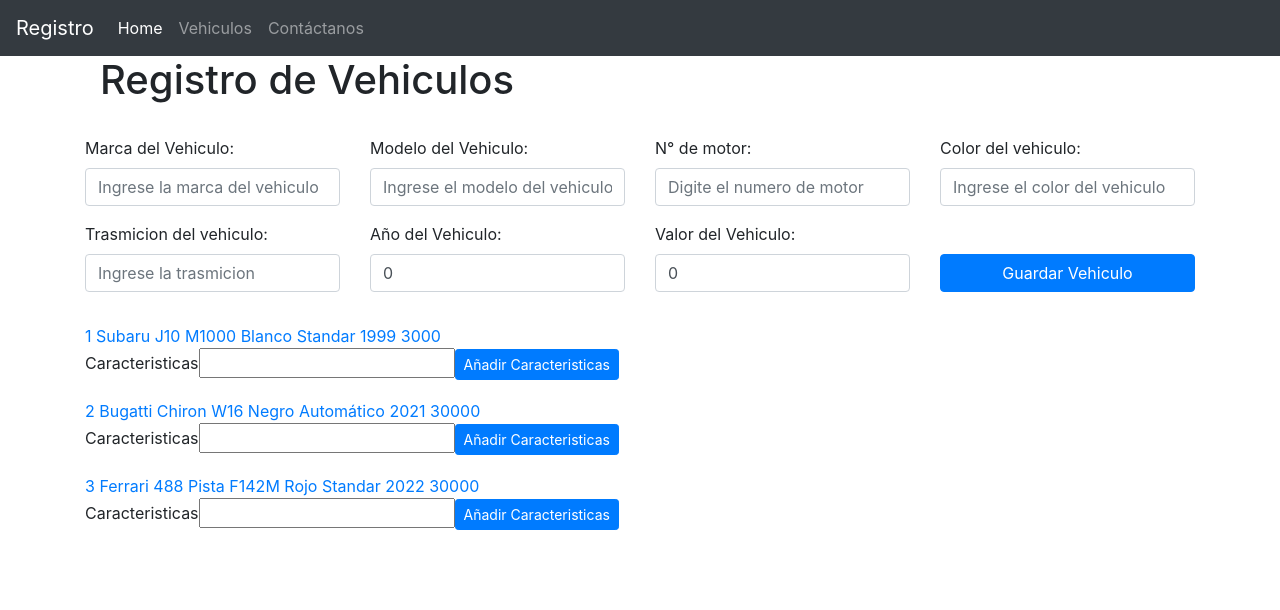
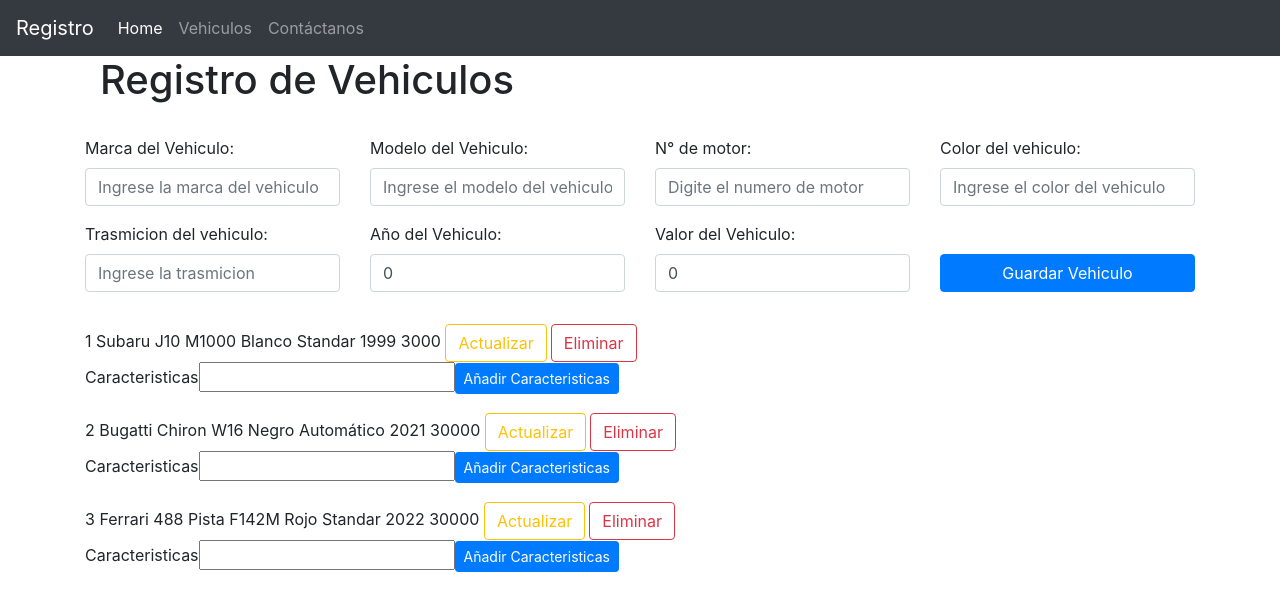
Before and after one commit to Daniel149-svg/ProyectoFinal, an Angular app: page / in a window 1280 px wide. Shown: the top 610 px of the page. Built offline with nearby package versions, Linux system fonts and the light colour scheme.

Commit message:
Configuracion de componentes

```diff
--- a/src/app/vehiculo-hijo/vehiculo-hijo.component.html
+++ b/src/app/vehiculo-hijo/vehiculo-hijo.component.html
@@ -1,17 +1,16 @@
 <div class="container">
     <div class="row">
         <div class="col">
-
-        <a [routerLink]="['actualiza', indice]">
             <div>
               {{indice+1}} {{ vehiculoLista.marca}} {{vehiculoLista.modelo}} {{vehiculoLista.Nmotor}} {{vehiculoLista.color}} {{vehiculoLista.trasmicion}} {{vehiculoLista.anio}} {{vehiculoLista.valor}}
+                <a class="btn btn-outline-warning" [routerLink]="['actualiza', indice]" [queryParams]="{accion: '1'}">Actualizar</a>
+                <button class="btn btn-outline-danger ml-1" (click)="confirmarEliminar(indice)">Eliminar</button>
             </div>
-        </a>
             <app-caracteristicas-vehiculo (caracteristicasVehiculo)="agregar_caracteristica($event)"></app-caracteristicas-vehiculo>
             <ul style="list-style: none;">
-            <li *ngFor="let caracteristica of
-            array_caracteristica">
-            {{ caracteristica }}</li>
+                <li *ngFor="let caracteristica of array_caracteristicas">
+                    {{ caracteristica }}
+                </li>
             </ul>
         </div>
     </div>
--- a/src/app/vehiculo-hijo/vehiculo-hijo.component.ts
+++ b/src/app/vehiculo-hijo/vehiculo-hijo.component.ts
@@ -16,10 +16,25 @@ export class VehiculoHijoComponent {
   @Input() vehiculoLista!: vehiculo;
   @Input() indice!: number;
   @Input() vehiculos: any[] = [];
+  array_caracteristicas = [''];
 
-  array_caracteristica = [''];
+
+
   agregar_caracteristica(caracteristica:string){
-    this.array_caracteristica.push(caracteristica);
+    this.array_caracteristicas.push(caracteristica);
   }
 
+  confirmarEliminar(indice: number): void {
+    const confirmar = window.confirm('¿Estás seguro de que quieres eliminar este vehículo?');
+    if (confirmar) {
+      this.eliminarVehiculo(indice);
+    }
+  }
+
+  eliminarVehiculo(indice: number): void {
+    this.vehiculos.splice(indice, 1);
+    alert('Vehículo eliminado correctamente');
+  }
+
+
 }
```
Lines whose indentation alone changed are shown as unchanged.
